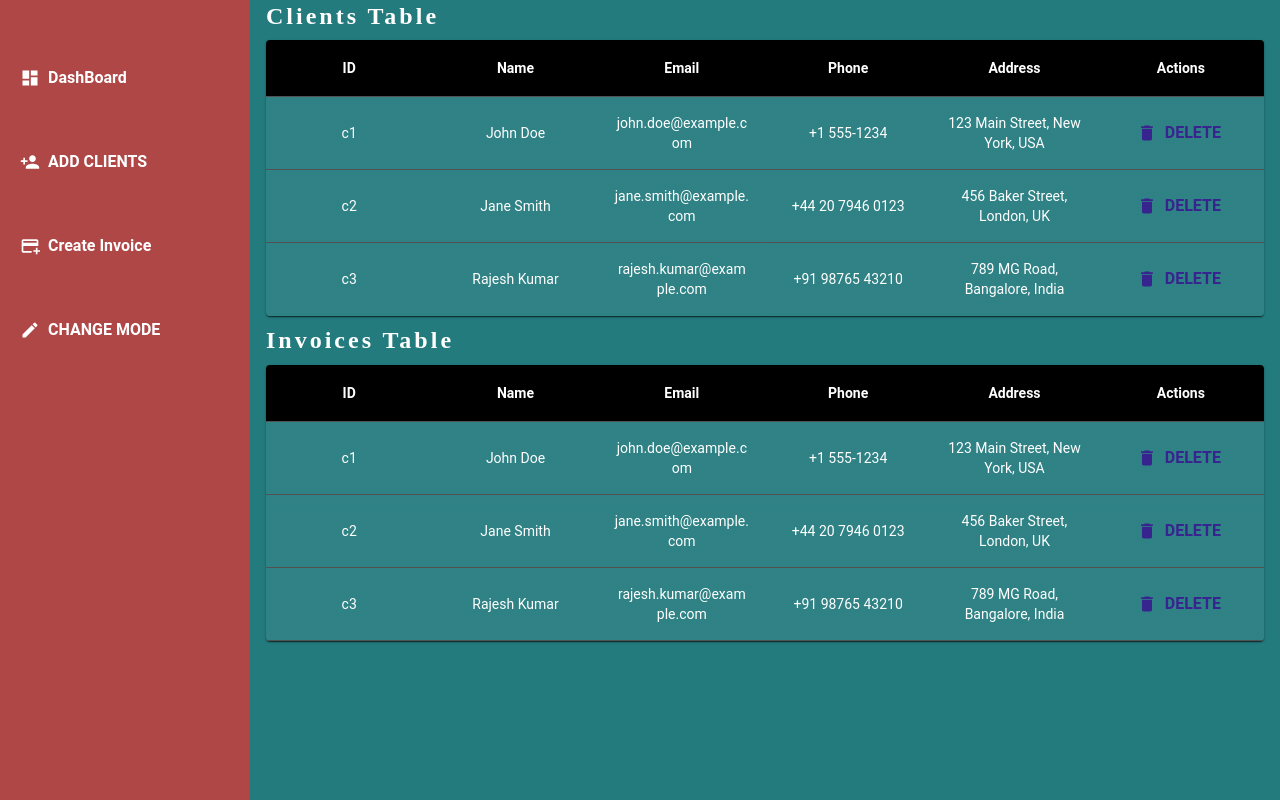
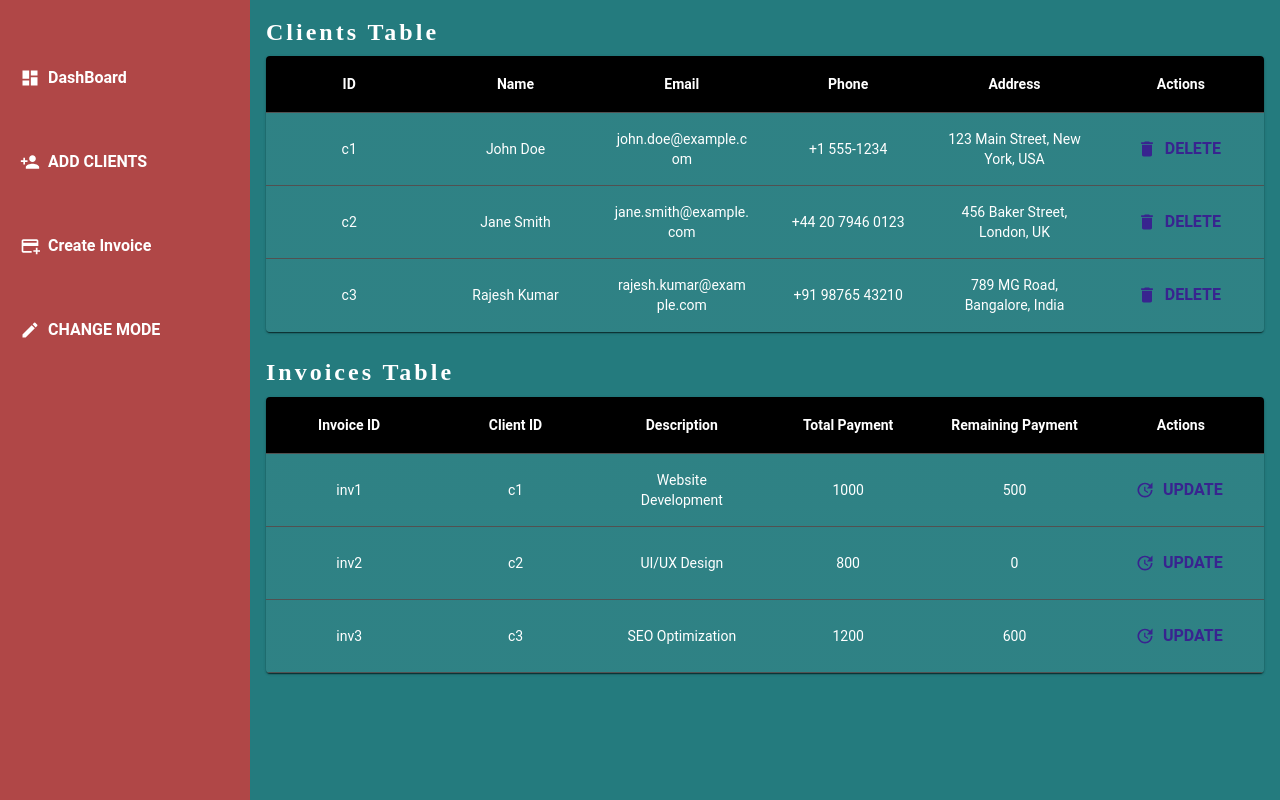
Before and after one commit to prajwal-web/Freelance-Invoice-Generator, a React (Vite) app: page / in a window 1280 px wide. Built offline with nearby package versions, Linux system fonts and the light colour scheme.

Commit message:
feat: added invoice table

```diff
--- a/src/components/core/InvoiceTable.tsx
+++ b/src/components/core/InvoiceTable.tsx
@@ -11,33 +11,25 @@ import {
   Typography,
 } from "@mui/material";
 import { TableVirtuoso, TableComponents } from "react-virtuoso";
-import DeleteIcon from "@mui/icons-material/Delete";
 import { useAppSelector } from "../../redux/hooks";
-import { useDispatch } from "react-redux";
-import {
-  selectClients,
-  removeClient,
-  Client,
-} from "../../redux/slices/ClientSlice";
+import { selectInvoices } from "../../redux/slices/InvoiceSlice";
+import UpdateIcon from '@mui/icons-material/Update';
 
 const columns = [
-  { label: "ID", dataKey: "id" },
-  { label: "Name", dataKey: "name" },
-  { label: "Email", dataKey: "email" },
-  { label: "Phone", dataKey: "phone" },
-  { label: "Address", dataKey: "address" },
+  { label: "Invoice ID", dataKey: "invoiceId" },
+  { label: "Client ID", dataKey: "clientId" },
+  { label: "Description", dataKey: "services" },
+  { label: "Total Payment", dataKey: "totalPay" },
+  { label: "Remaining Payment", dataKey: "remainingPay" },
   { label: "Actions", dataKey: "actions" },
 ];
 
-const VirtuosoTableComponents: TableComponents<Client> = {
+const VirtuosoTableComponents: TableComponents<any> = {
   Scroller: React.forwardRef<HTMLDivElement>((props, ref) => (
     <TableContainer component={Paper} {...props} ref={ref} />
   )),
   Table: (props) => (
-    <Table
-      {...props}
-      sx={{ borderCollapse: "separate", tableLayout: "fixed", minWidth: 700 }}
-    />
+    <Table {...props} sx={{ borderCollapse: "separate", tableLayout: "fixed", minWidth: 700 }} />
   ),
   TableHead: React.forwardRef<HTMLTableSectionElement>((props, ref) => (
     <TableHead {...props} ref={ref} />
@@ -55,7 +47,7 @@ function fixedHeaderContent() {
         <TableCell
           key={column.dataKey}
           align="center"
-          sx={{ backgroundColor: "black", fontWeight: "bold" }}
+          sx={{ backgroundColor: "black", fontWeight: "bold", color: "white" }}
         >
           {column.label}
         </TableCell>
@@ -64,29 +56,32 @@ function fixedHeaderContent() {
   );
 }
 
-function ReactVirtualizedClientTable() {
-  const clients = useAppSelector(selectClients);
-  const dispatch = useDispatch();
+export default function VirtualizedInvoiceTable() {
+  const invoices = useAppSelector(selectInvoices);
 
-  const handleDelete = (id: string) => {
-    dispatch(removeClient(id));
-  };
+  const rows = invoices.map((invoice) => ({
+    invoiceId: invoice?.id || "N/A",
+    clientId: invoice?.clientId || "N/A",
+    totalPay: invoice?.payment?.totalAmount || 0,
+    remainingPay: invoice?.payment?.remaining || 0,
+    services: invoice?.services?.[0]?.description || "N/A",
+  }));
 
-  const rowContent = (_index: number, row: Client) => (
+  const rowContent = (_index: number, row: any) => (
     <>
-      <TableCell align="center">{row.id}</TableCell>
-      <TableCell align="center">{row.name}</TableCell>
-      <TableCell align="center">{row.email}</TableCell>
-      <TableCell align="center">{row.phone}</TableCell>
-      <TableCell align="center">{row.address}</TableCell>
+      <TableCell align="center">{row.invoiceId}</TableCell>
+      <TableCell align="center">{row.clientId}</TableCell>
+      <TableCell align="center">{row.services}</TableCell>
+      <TableCell align="center">{row.totalPay}</TableCell>
+      <TableCell align="center">{row.remainingPay}</TableCell>
       <TableCell align="center">
-        <Button
+      <Button
           variant="text"
           sx={{ color: "#38248f" }}
-          startIcon={<DeleteIcon />}
-          onClick={() => handleDelete(row.id)}
+          startIcon={<UpdateIcon />}
+
         >
-          Delete
+          Update
         </Button>
       </TableCell>
     </>
@@ -97,9 +92,9 @@ function ReactVirtualizedClientTable() {
       <Typography variant="h5" gutterBottom>
         Invoices Table
       </Typography>
-      <Paper style={{ height: clients.length == 0 ? 120 : 276, width: "100%" }}>
+      <Paper style={{ height: rows.length === 0 ? 120 : 276, width: "100%" }}>
         <TableVirtuoso
-          data={clients}
+          data={rows}
           components={VirtuosoTableComponents}
           fixedHeaderContent={fixedHeaderContent}
           itemContent={rowContent}
@@ -108,5 +103,3 @@ function ReactVirtualizedClientTable() {
     </>
   );
 }
-
-export default ReactVirtualizedClientTable;
--- a/src/components/pages/HomePage.tsx
+++ b/src/components/pages/HomePage.tsx
@@ -4,10 +4,10 @@ import InvoiceTable from "../core/InvoiceTable";
 const HomePage = () => {
   return (
     <>
-      <Box sx={{ marginTop: -2 }}>
+      <Box >
         <ClientTable />
       </Box>
-      <Box sx={{ marginTop: 1 }}>
+      <Box sx={{ marginTop: 3}}>
         <InvoiceTable />
       </Box>
     </>
--- a/src/redux/slices/InvoiceSlice.tsx
+++ b/src/redux/slices/InvoiceSlice.tsx
@@ -1,6 +1,6 @@
 import { createSlice, PayloadAction } from "@reduxjs/toolkit";
 import { RootState } from "../store";
-
+import invoiceData from "../../Mock_Data/InvoiceData.json"
 type Service = {
   description: string;
   rate: number;
@@ -14,6 +14,7 @@ type Payment = {
   totalAmount: number;
   remaining: number;
 };
+
 type Invoice = {
   id?: string;
   clientId?: string;
@@ -22,19 +23,19 @@ type Invoice = {
   payment?: Payment;
 };
 
-const initialState: Invoice[] = [];
+const initialState: Invoice[] =invoiceData ;
 
 export const invoiceSlice = createSlice({
   name: "invoices",
   initialState,
   reducers: {
-    addInvoices: (state, action: PayloadAction<Invoice[]>) =>
-      (state = action.payload),
+    addInvoices: (_state, action: PayloadAction<Invoice[]>) => {
+      return action.payload;
+    },
   },
 });
 
 export const { addInvoices } = invoiceSlice.actions;
-
 export const selectInvoices = (state: RootState) => state.invoices;
 
 export default invoiceSlice.reducer;
```
Also changed, not shown: 1 other file (tests, documents, lock files or other folders).
